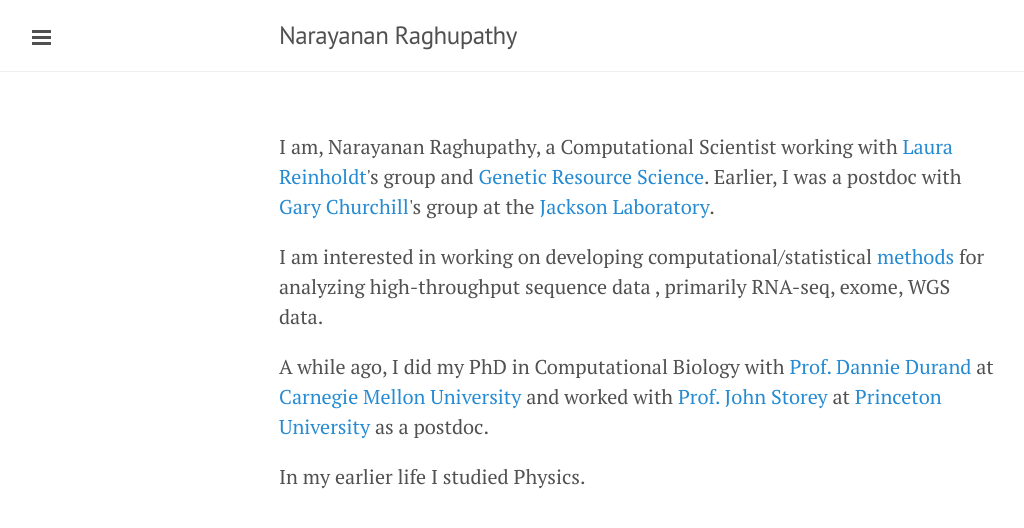
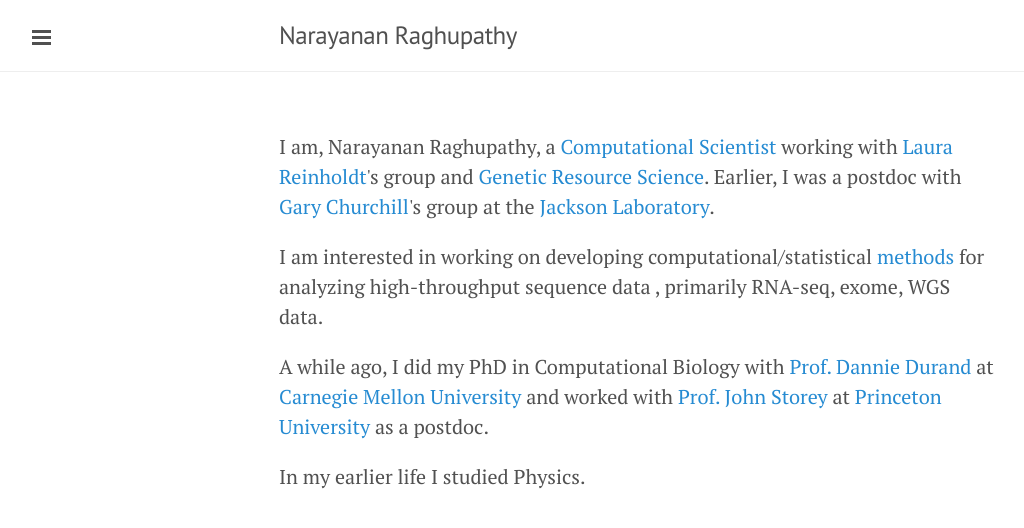
Before and after one commit to narayananr/narayananr.github.io, a Jekyll site: the page built from index.html, in a window 1280 px wide. Shown: the top 528 px of the page, without its empty margins (1-1025 px from the left). Built offline with Jekyll 4.4.1, drawn with Linux system fonts in a browser that asks for light colours; Markdown is read by kramdown in place of the engine named in the settings; the list of posts is cut into pages by our own code; part of the change alters nothing that is shown.

Commit message:
updated info

```diff
--- a/index.html
+++ b/index.html
@@ -2,7 +2,7 @@
 layout: default
 ---
 
-<p>I am, Narayanan Raghupathy, a Computational Scientist working with <a href="https://www.jax.org/research-and-faculty/faculty/research-scientists/laura-reinholdt">Laura Reinholdt</a>'s group and <a href="https://www.jax.org/research-and-faculty/tools/genetic-resource-science"> Genetic Resource Science</a>. Earlier, I was a postdoc with <a href="http://churchill.jax.org">Gary Churchill</a>'s group at the <a href="http://www.jax.org">Jackson Laboratory</a>.
+<p>I am, Narayanan Raghupathy, a <a href="https://www.jax.org/research-and-faculty/faculty/research-scientists/narayanan-raghupathy">Computational Scientist </a> working with <a href="https://www.jax.org/research-and-faculty/faculty/research-scientists/laura-reinholdt">Laura Reinholdt</a>'s group and <a href="https://www.jax.org/research-and-faculty/tools/genetic-resource-science"> Genetic Resource Science</a>. Earlier, I was a postdoc with <a href="http://churchill.jax.org">Gary Churchill</a>'s group at the <a href="http://www.jax.org">Jackson Laboratory</a>.
 
 <p> I am interested in working on developing computational/statistical <a href="http://narayananr.github.io/research/">methods</a> for analyzing high-throughput sequence data , primarily RNA-seq, exome, WGS data.
 
```
